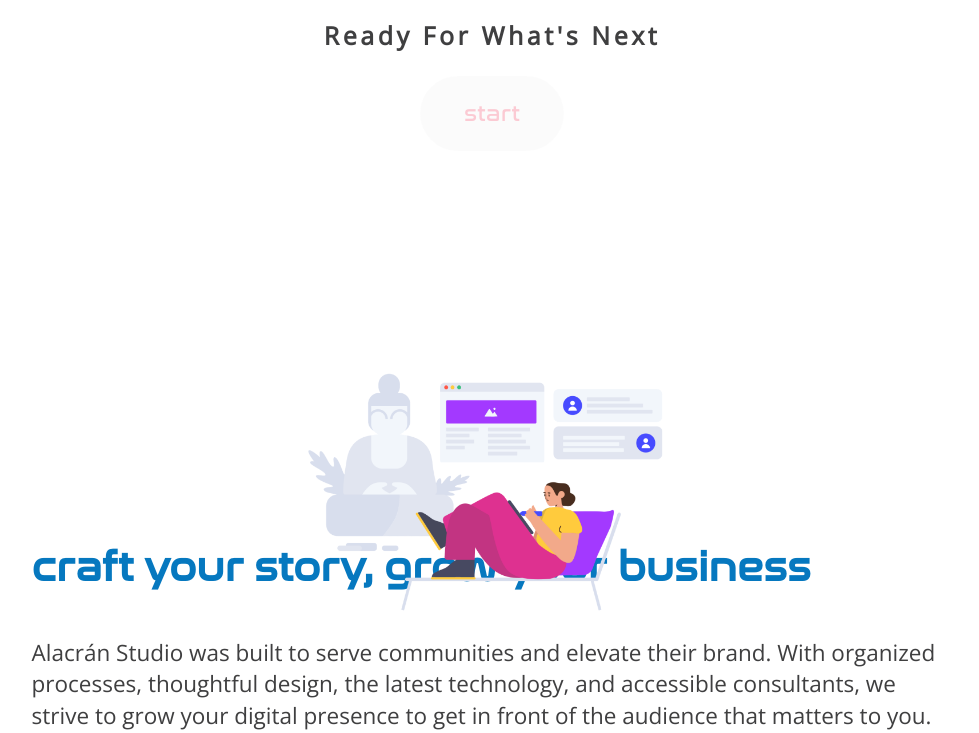
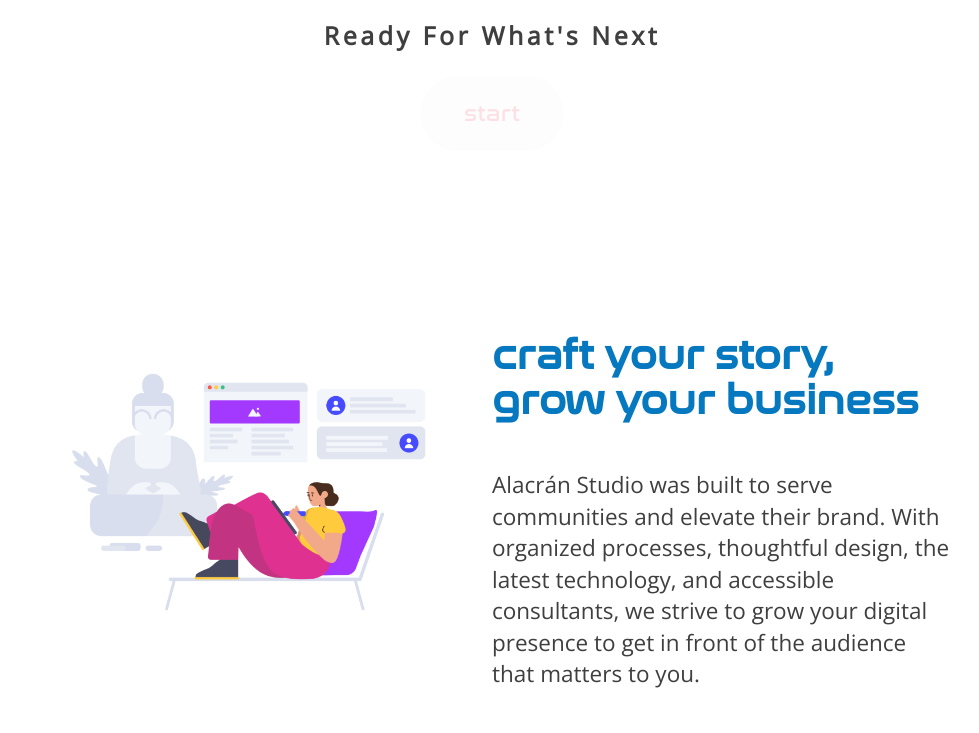
Before and after one commit to Alacran-Digital-Services/alacran-website, a Gatsby site: page / in a window 1280 px wide. Shown: the part 502-1235 px from the top of the page, without its empty margins (148-1127 px from the left). Built offline with nearby package versions, Linux system fonts and the light colour scheme; Gatsby itself is replaced by a stand-in of ours.

Commit message:
Move ID of firstContent to the container so it scrolls to include the image. Removed intermediate mediaquery. Added minimum height to submark.

```diff
--- a/src/components/homeWelcomeScreen.js
+++ b/src/components/homeWelcomeScreen.js
@@ -19,7 +19,7 @@
           formats={["auto", "webp", "avif"]}
           alt="The Alacran Studio Logo"
           className="homeLogo"
-          style={{ marginBottom: `1.45rem`, maxWidth: `300px` }}
+          style={{ marginBottom: `1.45rem`, maxWidth: `300px`, minHeight: `280px` }}
         />
         <h1>alacrán studio</h1>
         <h3>Ready For What's Next</h3>
--- a/src/css/global.scss
+++ b/src/css/global.scss
@@ -8,7 +8,7 @@
 }
 
 .contentBlockImage {
-  max-width: 100%;
+  max-width: 50%;
   height: auto;
 }
 
@@ -64,24 +64,6 @@
   .contentBlockImage {
     order: 1;
     max-width: 100%;
-    height: auto;
-  }
-
-  .contentBlockText {
-    order: 2;
-    max-width: none;
-    margin-top: 2rem;
-  }
-
-  .contentBlockContainer {
-    justify-content: center;
-  }
-}
-
-@media screen and (min-width: 601px) and (max-width: 1300px) {
-  .contentBlockImage {
-    height: 176px;
-    left: 20px;
   }
 
   .contentBlockText {
--- a/src/pages/index.js
+++ b/src/pages/index.js
@@ -12,7 +12,7 @@
     <Seo title="Home" />
     <HomeWelcomeScreen></HomeWelcomeScreen>
     <div className="contentBlocks">
-      <div className="contentBlockContainer">
+      <div className="contentBlockContainer" id="firstHomeContent">
         <div className="contentBlockImage">
           <StaticImage
             src="../images/craftyourstory.png"
@@ -20,7 +20,7 @@
             height={300}
           ></StaticImage>
         </div>
-        <div className="contentBlockText" id="firstHomeContent">
+        <div className="contentBlockText">
           <h1 className="titleCopy">craft your story, grow your business</h1>
           <p>
             Alacrán Studio was built to serve communities and elevate their
```
